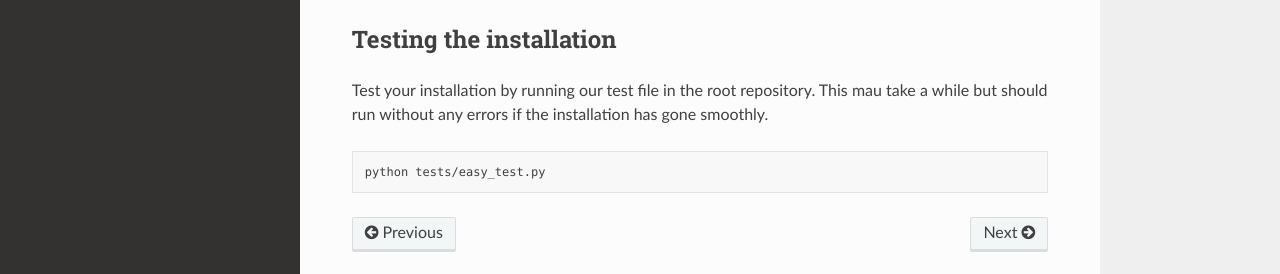
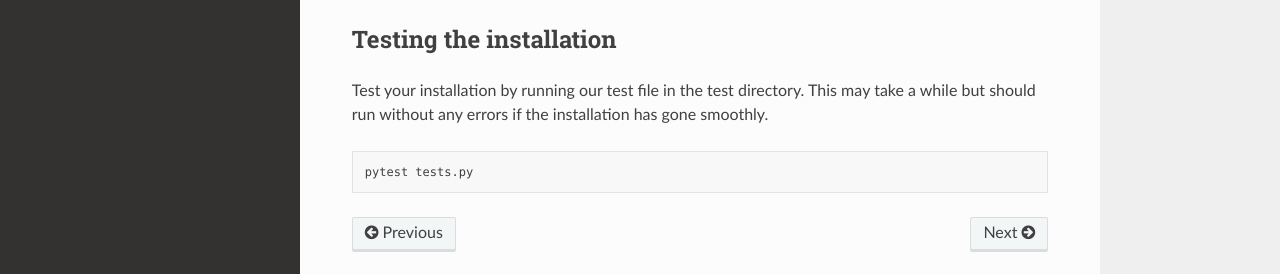
Before and after one commit to ldolan05/ACID, a Sphinx documentation site: the page built from docs/installation.rst, in a window 1280 px wide and 1170 px high. Shown: the part 788-1062 px from the top of the window. Built offline with Sphinx 7.4.7 and the Read the Docs theme 2.0.0, drawn with Linux system fonts in a browser that asks for light colours.

Commit message:
Update installation.rst

```diff
--- a/docs/installation.rst
+++ b/docs/installation.rst
@@ -44,8 +44,8 @@ This can be done by cloning the source repository and installing from there.
 Testing the installation
 ==========================
 
-Test your installation by running our test file in the root repository. This mau take a while but should run without any errors if the installation has gone smoothly.
+Test your installation by running our test file in the test directory. This may take a while but should run without any errors if the installation has gone smoothly.
 
 .. code-block:: bash
 
-    python tests/easy_test.py
+    pytest tests.py
```
